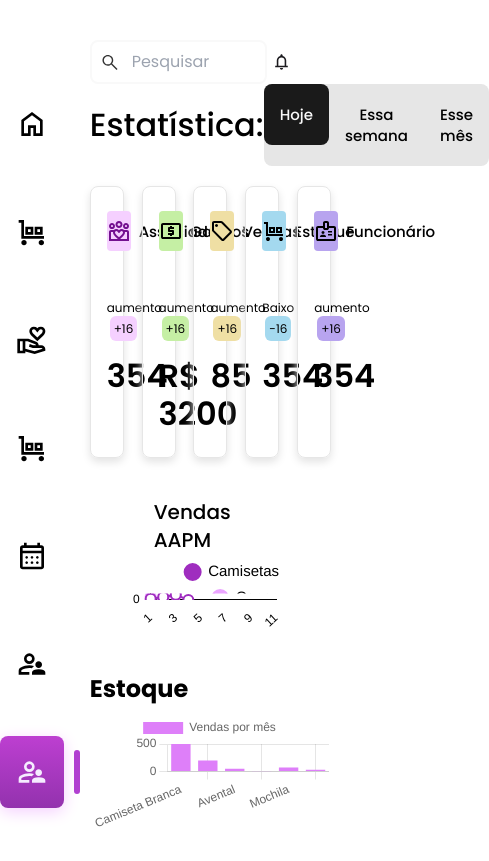
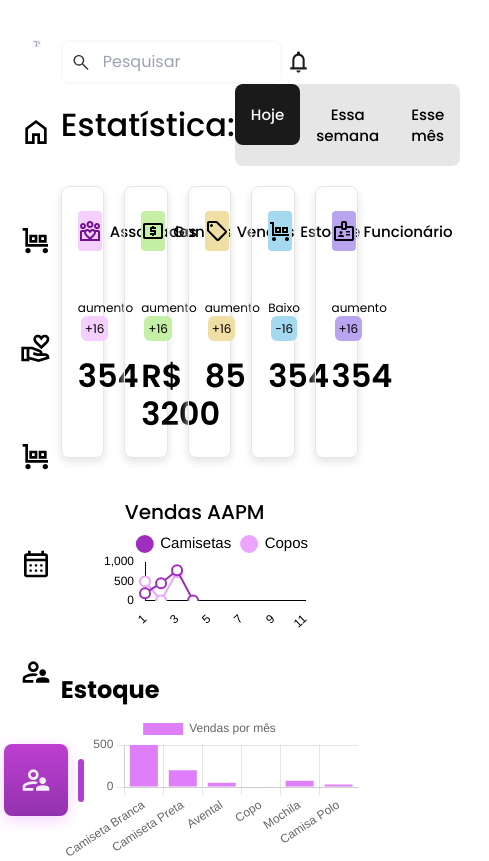
Before and after one commit to ryanNS3/PlanNexus-Front-End, a React (Vite) app: page /gestao in a window 390 px wide. Shown: the whole page, 489 px wide, since content can reach past the window. Built offline with nearby package versions, Linux system fonts and the light colour scheme.

Commit message:
style: fixed responsive features in sidebar

```diff
--- a/src/components/Main/index.jsx
+++ b/src/components/Main/index.jsx
@@ -1,3 +1,3 @@
 export function Main({ children }) {
-  return <main className="col-start-3 col-end-[12]">{children}</main>;
+  return <main className="col-start-2 min-[1471px]:col-start-3 col-end-[13]">{children}</main>;
 }
--- a/src/components/Sidebar/index.jsx
+++ b/src/components/Sidebar/index.jsx
@@ -13,7 +13,7 @@ import { useState } from "react";
 
 export function Sidebar() {
   return (
-    <aside className="py-10 pr-9 flex flex-col gap-12 min-[1471px]:col-span-2 items-center">
+    <aside className="py-10 min-[1471px]:pr-9 flex flex-col gap-12 min-[1471px]:col-span-2 items-center">
       <Link to="/">
         <img className="max-[1471px]:hidden" src={Logo} alt="" />
         <img className="min-[1471px]:hidden" src={CompactLogo} alt="" />
@@ -170,7 +170,7 @@ export function SidebarElement({ text, href, icon }) {
         </span>
 
         {isHovered ? (
-          <span className="max-[1471px]:absolute max-[1471px]:left-20 max-[1471px]:px-4 max-[1471px]:py-2 max-[1471px]:bg-rosa-300 max-[1471px]:text-ct3 rounded-md text-branco">
+          <span className="min-[1471px]:hidden max-[1471px]:absolute max-[1471px]:left-20 max-[1471px]:px-4 max-[1471px]:py-2 max-[1471px]:bg-rosa-300 max-[1471px]:text-ct3 rounded-md text-branco">
             {text}
           </span>
         ) : (
```
